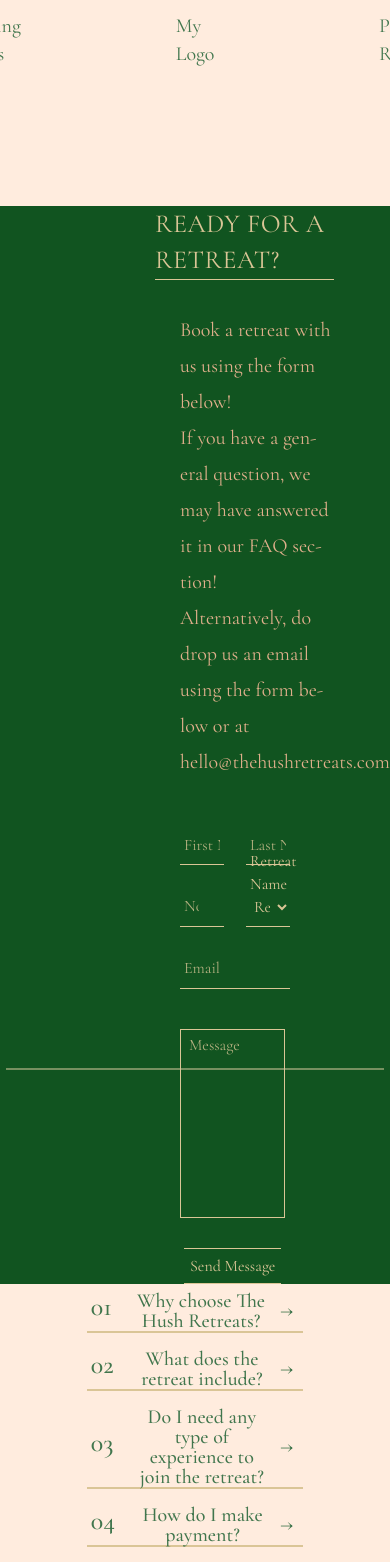
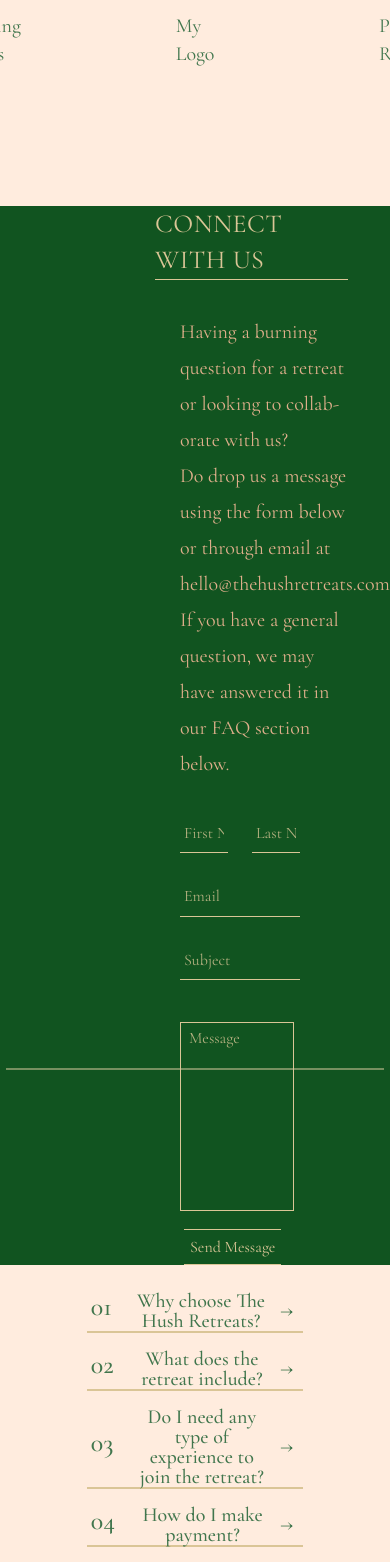
Before and after one commit to jieqiangt/the-hush-retreat, a Next.js app: page /help in a window 390 px wide. Shown: the top 1562 px of the page. Built offline with nearby package versions, Linux system fonts and the light colour scheme.

Commit message:
- refactored feature box to use grid for responsiveness - removed retreat booking inputs from form in contact us - changed hero section & principle section to full bleed sections

```diff
--- a/components/help/ContactUs.js
+++ b/components/help/ContactUs.js
@@ -12,15 +12,14 @@ export default function ContactUs() {
     <div className={classes["contact-us"]}>
       <div className={classes["contact-us--img"]} />
       <form action="#" className={classes["contact-us--form"]}>
-        <h2 className={classes["contact-us--form--title"]}>
-          Ready for a retreat?
-        </h2>
+        <h2 className={classes["contact-us--form--title"]}>Connect with us</h2>
         <article className={classes["contact-us--form--article"]}>
-          Book a retreat with us using the form below! <br />
-          If you have a general question, we may have answered it in our FAQ
-          section! <br />
-          Alternatively, do drop us an email using the form below or at
-          hello@thehushretreats.com!
+          Having a burning question for a retreat or looking to collaborate with
+          us? <br />
+          Do drop us a message using the form below or through email at
+          hello@thehushretreats.com. <br />
+          If you have a general question, we may have answered it in our{" "}
+          <a href="#FAQ">FAQ section</a> below. <br />
         </article>
         <InputBar
           label="First Name"
@@ -41,27 +40,6 @@ export default function ContactUs() {
           labelClass={classes["contact-us--form--last-name--label"]}
         />
         <InputBar
-          label="No. of Retreatees"
-          inputType="number"
-          inputName="contact-us--form--num-retreatees"
-          inputPlaceholder="No. of Retreatees"
-          inputGroupClass={classes["contact-us--form--num-retreatees"]}
-          inputClass={classes["contact-us--form--num-retreatees--input"]}
-          labelClass={classes["contact-us--form--num-retreatees--label"]}
-          datalistId="num-retreatees-list"
-          datalist={["1", "2", "3", "4", "5", "6"]}
-        />
-        <InputSelect
-          label="Retreat Name"
-          inputName="contact-us--form--retreat-name"
-          inputGroupClass={classes["contact-us--form--retreat-name"]}
-          inputClass={classes["contact-us--form--retreat-name--input"]}
-          labelClass={classes["contact-us--form--retreat-name--label"]}
-          inputOptions={retreatsList.map((item) => (
-            <option value={item.retreatId}>{item.retreatName}</option>
-          ))}
-        />
-        <InputBar
           label="Email"
           inputType="email"
           inputName="contact-us--form--email"
@@ -69,6 +47,15 @@ export default function ContactUs() {
           inputGroupClass={classes["contact-us--form--email"]}
           inputClass={classes["contact-us--form--email--input"]}
           labelClass={classes["contact-us--form--email--label"]}
+        />
+        <InputBar
+          label="Subject"
+          inputType="text"
+          inputName="contact-us--form--subject"
+          inputPlaceholder="Subject"
+          inputGroupClass={classes["contact-us--form--subject"]}
+          inputClass={classes["contact-us--form--subject--input"]}
+          labelClass={classes["contact-us--form--subject--label"]}
         />
         <InputBar
           label="Message"
@@ -87,3 +74,27 @@ export default function ContactUs() {
     </div>
   );
 }
+
+{
+  /* <InputBar
+label="No. of Retreatees"
+inputType="number"
+inputName="contact-us--form--num-retreatees"
+inputPlaceholder="No. of Retreatees"
+inputGroupClass={classes["contact-us--form--num-retreatees"]}
+inputClass={classes["contact-us--form--num-retreatees--input"]}
+labelClass={classes["contact-us--form--num-retreatees--label"]}
+datalistId="num-retreatees-list"
+datalist={["1", "2", "3", "4", "5", "6"]}
+/>
+<InputSelect
+label="Retreat Name"
+inputName="contact-us--form--retreat-name"
+inputGroupClass={classes["contact-us--form--retreat-name"]}
+inputClass={classes["contact-us--form--retreat-name--input"]}
+labelClass={classes["contact-us--form--retreat-name--label"]}
+inputOptions={retreatsList.map((item) => (
+  <option value={item.retreatId}>{item.retreatName}</option>
+))}
+/> */
+}
--- a/components/layout/Layout.js
+++ b/components/layout/Layout.js
@@ -5,10 +5,10 @@ import Footer from "./Footer";
 
 export default function Layout(props) {
   return (
-    <Fragment>
+    <div pageClass={props.pageClass}>
       <NavBar />
       <main>{props.children}</main>
       <Footer footerClass={props.footerClass}/>
-    </Fragment>
+    </div>
   );
 }
--- a/components/ui/FeatureBoxList.js
+++ b/components/ui/FeatureBox.js
@@ -1,6 +1,6 @@
 import FeatureBoxItem from "./FeatureBoxItem";
 
-export default function FeatureBoxList(props) {
+export default function FeatureBox(props) {
   return (
     <ul className={props.featureBoxListClass}>
       {props["feature-box-items"].map((item) => (
--- a/pages/discover/index.js
+++ b/pages/discover/index.js
@@ -4,7 +4,6 @@ import GuidingPrinciple from "../../components/discover/GuidingPrinciple";
 import OurApproach from "../../components/discover/OurApproach";
 import OurFounder from "../../components/discover/OurFounder";
 import TheWayOfLotus from "../../components/discover/TheWayOfLotus";
-import Footer from "../../components/layout/Footer";
 import Layout from "../../components/layout/Layout";
 import classes from "../../sass/pages/discover.module.scss";
 
@@ -15,7 +14,10 @@ export default function DiscoverPage() {
         <title>Discover</title>
         <meta name="description" content="Discover" />
       </Head>
-      <Layout footerClass={classes["discover--footer"]}>
+      <Layout
+        pageClass={classes["discover"]}
+        footerClass={classes["discover--footer"]}
+      >
         <GuidingPrinciple />
         <TheWayOfLotus />
         <OurApproach />
--- a/pages/help/index.js
+++ b/pages/help/index.js
@@ -14,7 +14,7 @@ export default function HelpPage() {
       </Head>
       <Layout footerClass={classes["help--footer"]}>
         <ContactUs />
-        <FAQ />
+        <FAQ id="FAQ"/>
       </Layout>
     </Fragment>
   );
--- a/sass/base/_utilities.scss
+++ b/sass/base/_utilities.scss
@@ -54,17 +54,12 @@
 }
 
 @mixin feature-box($margin-item-gap) {
-  width: 100vw;
-
-  &--list {
-    display: grid;
-    width: 100%;
-    height: 100%;
-    grid-template-columns: repeat(3, minmax(1rem, 30vw));
-    justify-content: center;
-    column-gap: $margin-item-gap;
-    justify-items: center;
-  }
+  width: 100%;
+  display: grid;
+  grid-template-columns: repeat(auto-fit, minmax(50rem,min-content));
+  justify-content: center;
+  column-gap: $margin-item-gap;
+  justify-items: center;
 
   &--item {
     padding: $margin-item-gap 0rem;
--- a/sass/pages/help.module.scss
+++ b/sass/pages/help.module.scss
@@ -26,7 +26,7 @@
 
   &--img {
     background-image: url("../../public/lotus-2-lg.jpg");
-    background-position: bottom left;
+    background-position: top left 60%;
     background-size: cover;
     width: 100%;
     height: 100%;
@@ -45,7 +45,7 @@
     align-content: center;
     padding: 0rem 8rem 0rem 18rem;
     margin: 12rem 0rem 2rem 0rem;
-    grid-gap: 2.2rem;
+    grid-gap: 2.4rem;
     background-color: $col-main-primary;
 
     &--title {
@@ -63,7 +63,7 @@
       grid-row: 2;
       color: $col-gray-tint-2;
       line-height: $font-line-height-lg;
-      margin-bottom: 2.4rem;
+      margin-bottom: 0.8rem;
       hyphens: auto;
     }
 
@@ -91,7 +91,33 @@
       grid-row: 3;
     }
 
-    &--num-retreatees {
+    // &--num-retreatees {
+    //   @include input--group(
+    //     $size-contact-us-input-width,
+    //     $col-accent-tint-1,
+    //     $pos-input-label-x,
+    //     $pos-input-label-y,
+    //     $pos-input-label-translate-up
+    //   );
+    //   grid-column: 1 / span 3;
+    //   grid-row: 4;
+    // }
+
+    // &--retreat-name {
+    //   @include input--group(
+    //     $size-contact-us-input-width,
+    //     $col-accent-tint-1,
+    //     $pos-input-label-x,
+    //     $pos-input-label-y,
+    //     $pos-input-label-translate-up,
+    //     "select"
+    //   );
+    //   margin-top: 0.1rem;
+    //   grid-column: 4 / span 3;
+    //   grid-row: 4;
+    // }
+
+    &--email {
       @include input--group(
         $size-contact-us-input-width,
         $col-accent-tint-1,
@@ -99,25 +125,11 @@
         $pos-input-label-y,
         $pos-input-label-translate-up
       );
-      grid-column: 1 / span 3;
+      grid-column: 1 / span 6;
       grid-row: 4;
     }
 
-    &--retreat-name {
-      @include input--group(
-        $size-contact-us-input-width,
-        $col-accent-tint-1,
-        $pos-input-label-x,
-        $pos-input-label-y,
-        $pos-input-label-translate-up,
-        "select"
-      );
-      margin-top: 0.1rem;
-      grid-column: 4 / span 3;
-      grid-row: 4;
-    }
-
-    &--email {
+    &--subject {
       @include input--group(
         $size-contact-us-input-width,
         $col-accent-tint-1,
@@ -141,7 +153,7 @@
       width: 95%;
       grid-column: 1 / span 6;
       grid-row: 6;
-      margin: 1.8rem 0rem;
+      margin: 1.8rem 0rem 0rem 0rem;
 
       & label {
         top: 0rem;
@@ -153,7 +165,7 @@
       grid-column: 1 / -1;
       grid-row: 7;
       justify-self: start;
-      margin-top: -1rem;
+      margin-top: -0.6rem;
       margin-left: 0.4rem;
     }
   }
@@ -161,7 +173,7 @@
 
 .faq {
   width: 100%;
-  height: 100vh;
+  height: 70vh;
   display: flex;
   flex-direction: column;
   align-items: center;
--- a/sass/pages/home.module.scss
+++ b/sass/pages/home.module.scss
@@ -17,8 +17,8 @@
   );
   background-size: cover;
   background-position: bottom 25% left 90%;
-  border-right: solid 5rem $col-white-primary;
-  border-left: solid 5rem $col-white-primary;
+  // border-right: solid 5rem $col-white-primary;
+  // border-left: solid 5rem $col-white-primary;
 
   &--box {
     width: 50%;
```
Also changed, not shown: components/discover/OurApproach.js (+3 -5 lines), sass/pages/discover.module.scss (+8 -2 lines).
